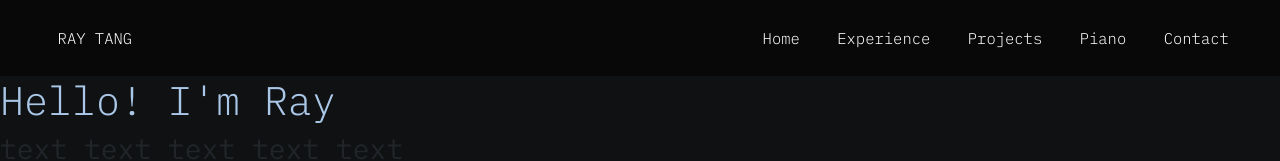
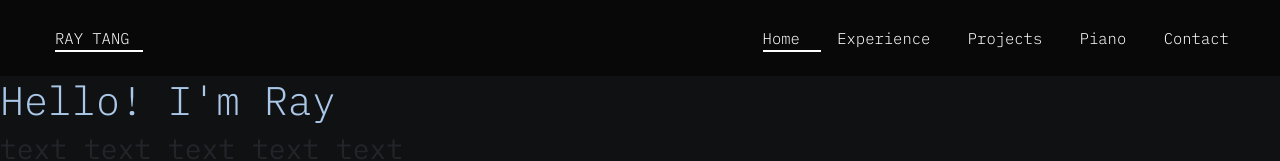
Before and after one commit to Ray0716/Ray0716.github.io, a React (Vite) app: page / in a window 1280 px wide. Shown: the top 161 px of the page. Built offline with nearby package versions, Linux system fonts and the light colour scheme; a web font is replaced by a local one.

Commit message:
active link highlighting

```diff
--- a/src/App.css
+++ b/src/App.css
@@ -57,23 +57,38 @@ body {
   content: "";
   position: absolute;
   display: block;
-  height: 0.25em;
+  height: 0.17em;
   width: 0;
-  background-color: var(--lightRed);
+  background-color: var(--white);
   transition: all ease-in-out 250ms;
 }
 
+/*
 .nav a:hover::after {
   width: 80%;
-}
+  color: var(--lightRed);
+} */
 
 .nav a:hover {
   color: var(--lightRed);
 }
 
+.nav a.active::after{
+  background-color: white;
+  width: 80%
+}
+
+
+
 .site-title {
-  margin-left: 4.5vw;
+  margin-left: 4.3vw;
 }
+
+.site-title ::after {
+  background-color: transparent;
+}
+
+
 
 
 /* li a::after { /* red block thing
--- a/src/App.tsx
+++ b/src/App.tsx
@@ -5,6 +5,7 @@ import Contact from "./pages/Contact";
 import Projects from "./pages/Projects";
 import Experience from "./pages/Experience";
 import Piano from "./pages/Piano";
+
 
 function App() {
   return (
--- a/src/components/Navbar.tsx
+++ b/src/components/Navbar.tsx
@@ -25,28 +25,27 @@ function Navbar() {
     )
 } */
 
-
-
+import { NavLink } from "react-router-dom";
 
 function Navbar() {
     return(
         <nav className = "nav">
-            <a href = "/" className = "site-title">RAY TANG</a>
+            <NavLink to="/" className = "site-title">RAY TANG</NavLink>
             <ul>
                 <li>
-                <a href = "/">Home</a>
+                <NavLink to="/">Home</NavLink>
                 </li>
                 <li>
-                <a href = "/experience">Experience</a>
+                <NavLink to="/experience">Experience</NavLink>
                 </li>
                 <li>
-                <a href = "/projects">Projects</a>
+                <NavLink to="/projects">Projects</NavLink>
                 </li>
                 <li>
-                <a href = "/piano">Piano</a>
+                <NavLink to="/piano">Piano</NavLink>
                 </li>
                 <li>
-                <a href = "/contact">Contact</a>
+                <NavLink to="/contact">Contact</NavLink>
                 </li>
             </ul>
         </nav>
--- a/src/main.tsx
+++ b/src/main.tsx
@@ -2,7 +2,7 @@ import React from 'react'
 import ReactDOM from 'react-dom/client'
 import App from './App.tsx'
 import 'bootstrap/dist/css/bootstrap.css'
-import './App.css'
+import "./App.css";
 
 
 
--- a/src/pages/HomePage.tsx
+++ b/src/pages/HomePage.tsx
@@ -1,5 +1,6 @@
 import Header from "../components/Header";
 import ListGroup from "../components/ListGroup";
+
 
 function HomePage() {
   return (
```
